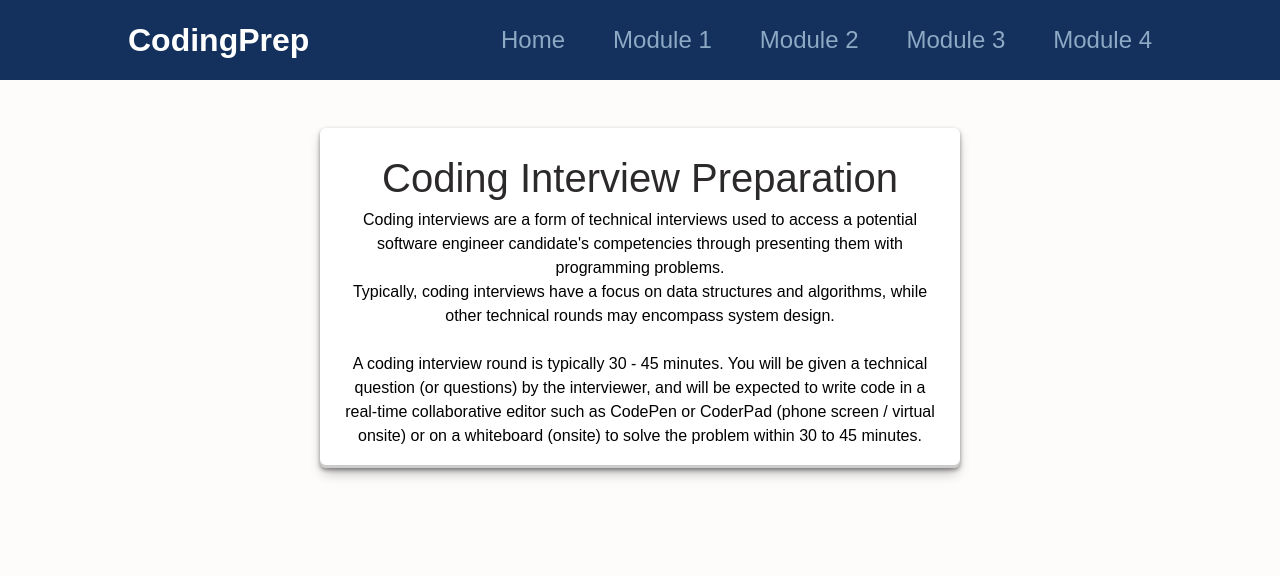
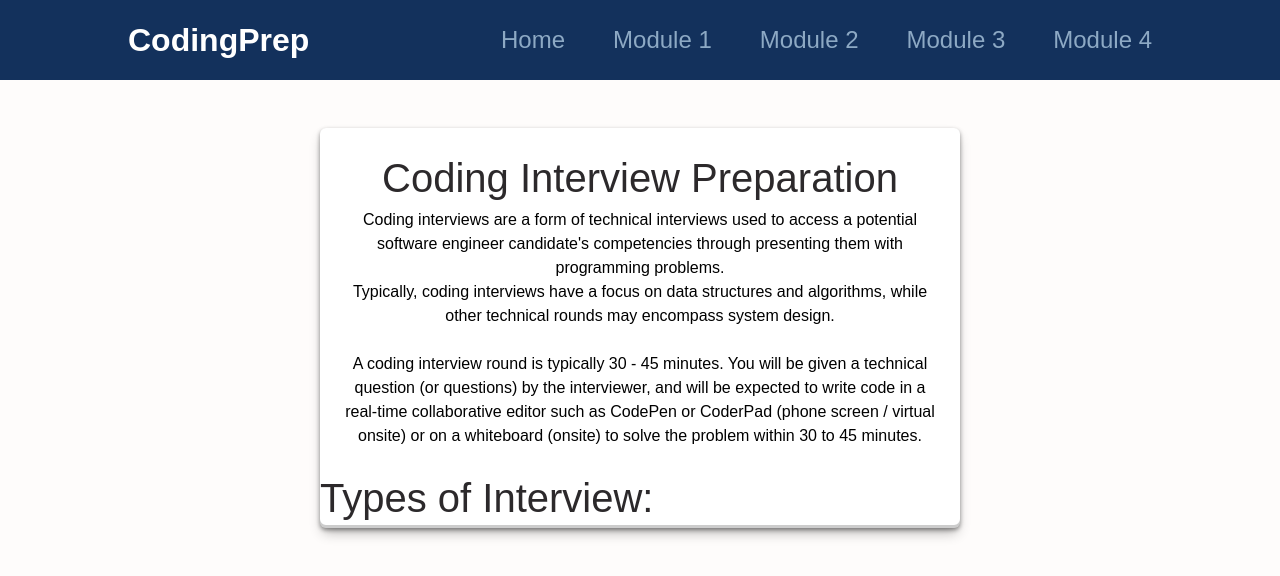
Before and after one commit to Tanushree227/coding_preparation, a React (Create React App) app: page / in a window 1280 px wide. Shown: the top 576 px of the page. Built offline with nearby package versions, Linux system fonts and the light colour scheme.

Commit message:
moving forward to describe more about types of interview

```diff
--- a/src/pages/Home.js
+++ b/src/pages/Home.js
@@ -24,6 +24,9 @@ export default function Home() {
           (onsite) to solve the problem within 30 to 45 minutes.
         </p>
       </div>
+      <div>
+        <h1>Types of Interview: </h1>
+      </div>
     </Card>
   );
 }
```
